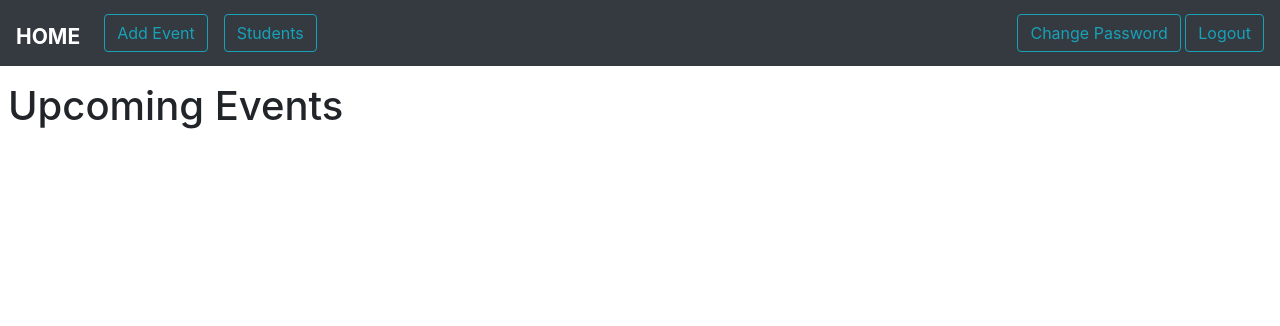
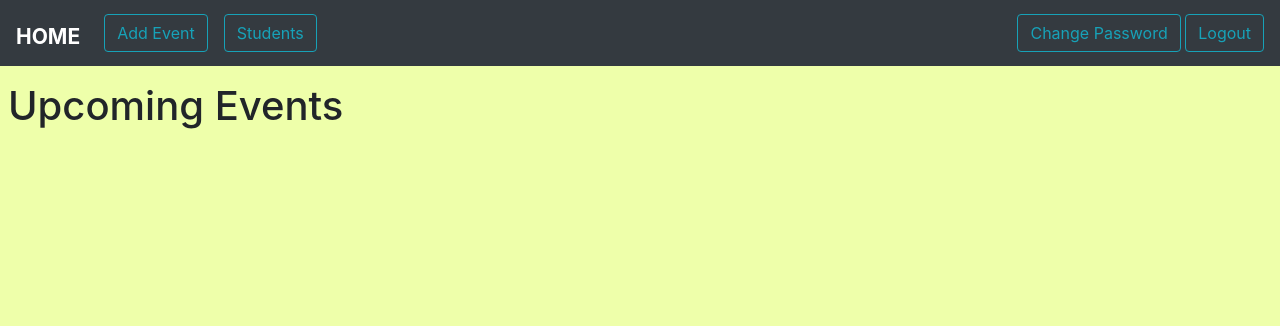
Before and after one commit to priyankkodesia/IITMathematika, a Django app: page /home_teacher/ in a window 1280 px wide. Shown: the top 326 px of the page. Run offline with Django 3.2, Linux system fonts and the light colour scheme; the visitor is signed in with stand-in values (Sample User, id 1); data that the repository does not hold is empty; some libraries are stand-ins or nearby versions.

Commit message:
final commit

```diff
--- a/accounts/templates/home_teacher.html
+++ b/accounts/templates/home_teacher.html
@@ -17,7 +17,9 @@
     <script  src="https://maps.googleapis.com/maps/api/js?key=AIzaSyBg2-HieP-OHslV7h32Ihg1Guj4zGbMxhA"></script>
     <style>
         .profile_pic{float:right;width:150px;height:150px;border:1px solid black;border-radius:2px;margin-right:30px;margin-top:15px}
-
+        body{
+            background-color: #EFA;
+        }
     </style>
     </head>
     <body>
```
